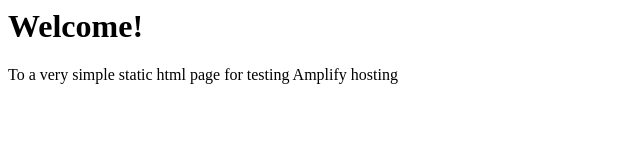
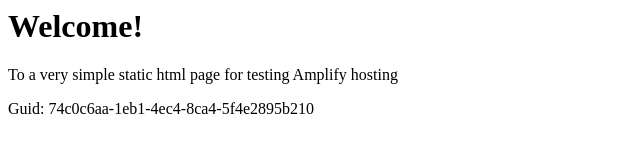
Before and after one commit to aws-aemilia-bom/Github-PR-Commit-Integration-Test-DoNotTouch-Gith-OKSLNVO2-v1-prod-ap-south-1, a website: page src/index.html in a window 1280 px wide. Shown: the whole page, without its empty margins (0-640 px from the left). Drawn offline with Linux system fonts and the light colour scheme.

Commit message:
commit from integ tests

```diff
--- a/src/index.html
+++ b/src/index.html
@@ -1,3 +1,5 @@
+
+
 <html lang="en">
 
 <head>
@@ -10,6 +12,6 @@
 <body>
     <h1>Welcome!</h1>
     <p>To a very simple static html page for testing Amplify hosting</p>
-</body>
+    <p>Guid: 74c0c6aa-1eb1-4ec4-8ca4-5f4e2895b210</p></body>
 
 </html>
```
